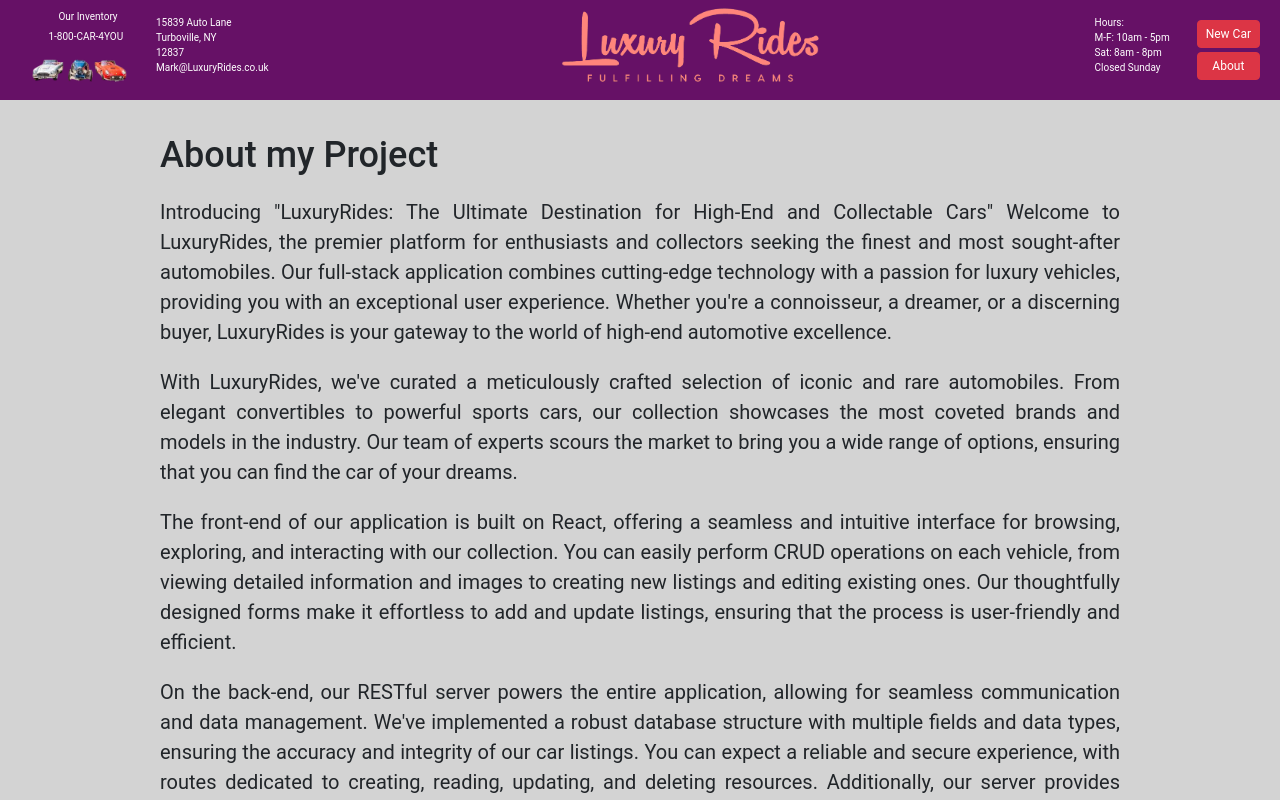
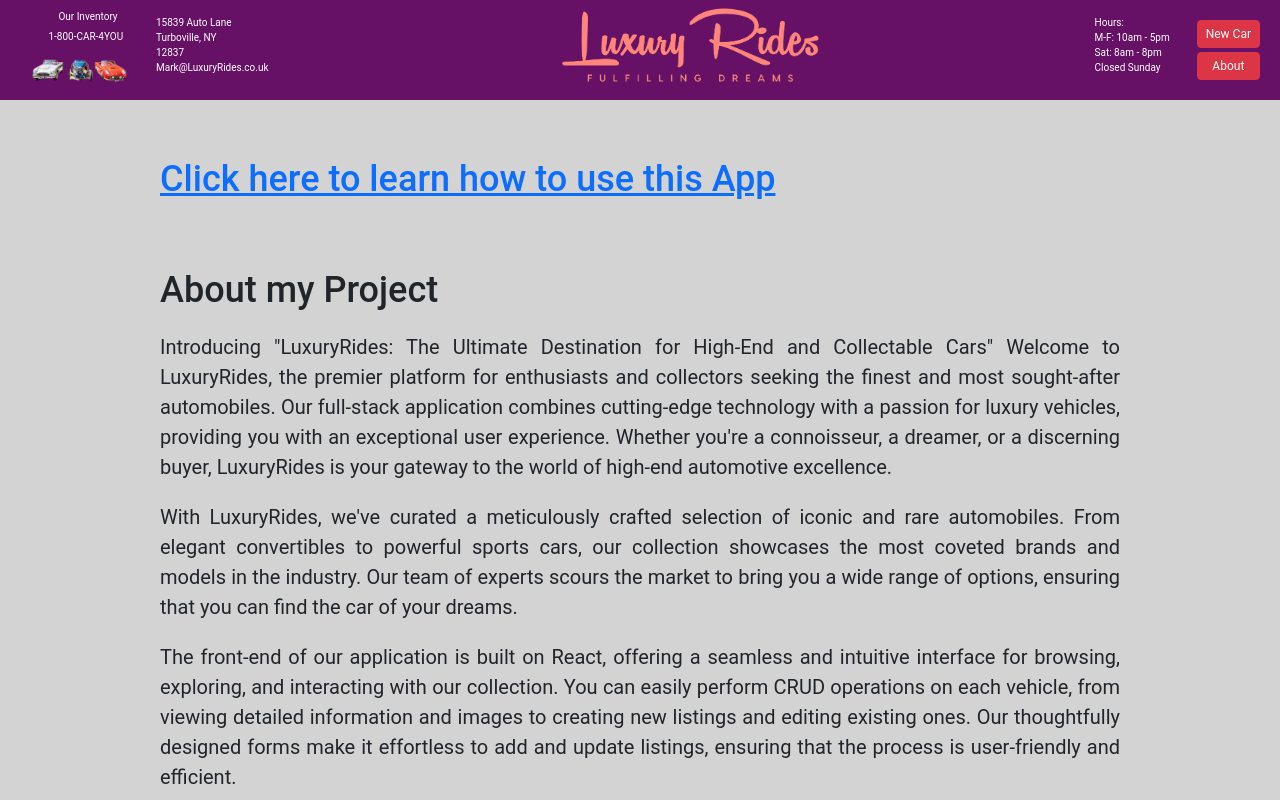
Before and after one commit to MarkRobertson67/fullstack-portfolio-project, a React (Create React App) app in the folder frontend/: page /about in a window 1280 px wide. Shown: the top 800 px of the page. Built offline with nearby package versions, Linux system fonts and the light colour scheme; no server answers.

Commit message:
Added Scribe App instructions

```diff
--- a/frontend/src/Components/About.js
+++ b/frontend/src/Components/About.js
@@ -26,7 +26,13 @@ export default function About() {
     return (
         <div className="about-wrapper">
 
-                <div className="about"><br />
+                <div className="about"><br /><br />
+
+                <div className="scribe">
+                <a href="https://scribehow.com/shared/How_to_use_the_Luxury_Rides_App__Sg9wWxUdQMW3_RqAsx6OJQ" target="_blank" rel="noopener noreferrer">
+                <h1>Click here to learn how to use this App</h1>
+                </a>
+                </div><br /><br />
                   <h1>About my Project</h1>
 
                   <p>
```
Also changed, not shown: 1 other file (tests, documents, lock files or other folders).
